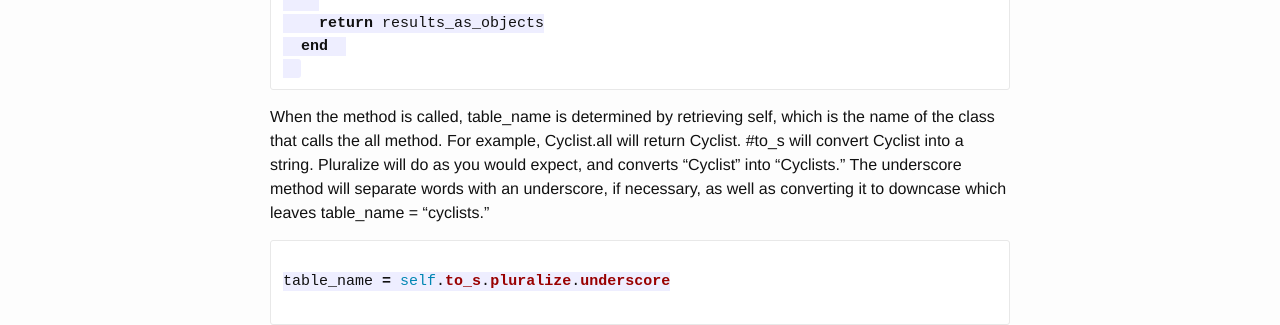
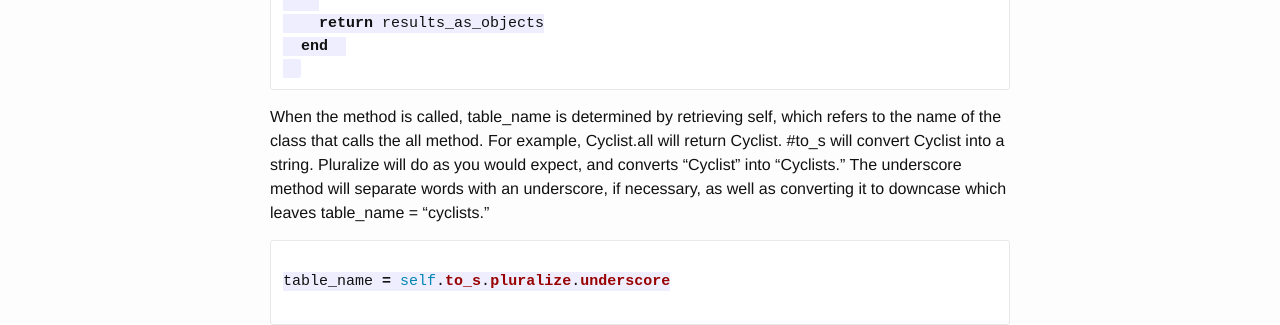
Before and after one commit to KBeltz/KBeltz, a Jekyll site: the page built from _posts/2015-06-25-ORM.md, in a window 1280 px wide. Shown: the part 1012-1337 px from the top of the page. Built offline with Jekyll 4.4.1, drawn with Linux system fonts in a browser that asks for light colours; Markdown is read by kramdown in place of the engine named in the settings.

Commit message:
Minor re-wording.

`````diff
--- a/_posts/2015-06-25-ORM.md
+++ b/_posts/2015-06-25-ORM.md
@@ -39,7 +39,7 @@ To get all of a particular table's rows from the database I use a method (all) f
   end
 
 ````
-When the method is called, table\_name is determined by retrieving self, which is the name of the class that calls the all method. For example, Cyclist.all will return Cyclist. #to_s will convert Cyclist into a string. Pluralize will do as you would expect, and converts "Cyclist" into "Cyclists." The underscore method will separate words with an underscore, if necessary, as well as converting it to downcase which leaves table\_name = "cyclists."
+When the method is called, table\_name is determined by retrieving self, which refers to the name of the class that calls the all method. For example, Cyclist.all will return Cyclist. #to_s will convert Cyclist into a string. Pluralize will do as you would expect, and converts "Cyclist" into "Cyclists." The underscore method will separate words with an underscore, if necessary, as well as converting it to downcase which leaves table\_name = "cyclists."
 
 ```ruby
 
`````
